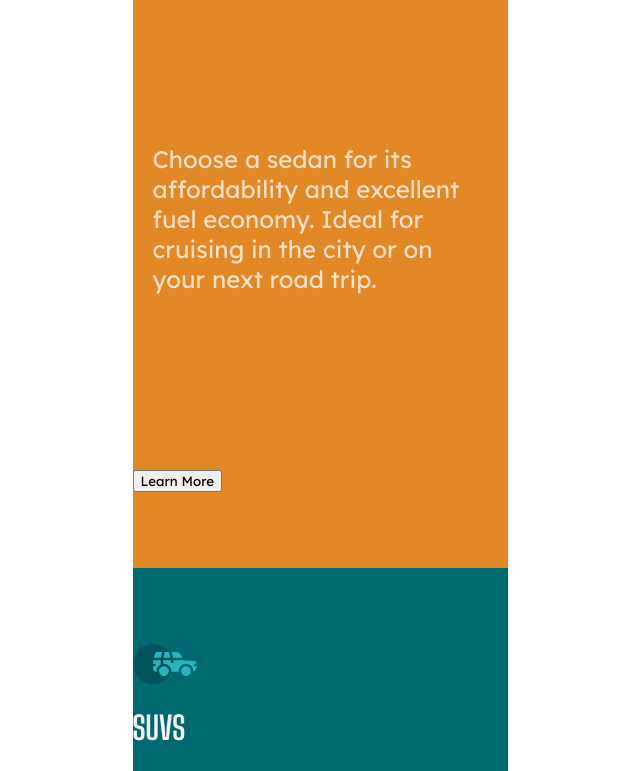
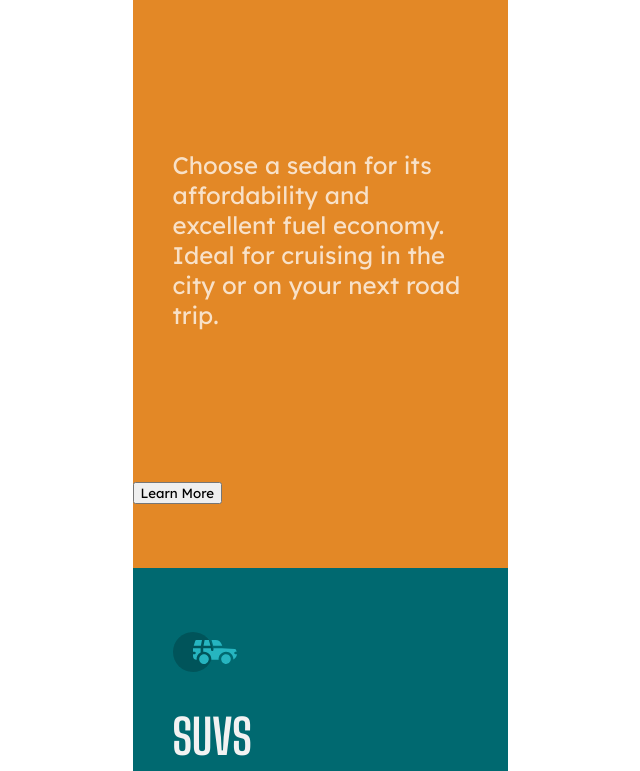
Before and after one commit to LucaBruno170/3-column-preview-card, a plain HTML site: page index.html in a window 1280 px wide. Shown: the part 240-1011 px from the top of the page, without its empty margins (320-960 px from the left). Drawn offline with Linux system fonts and the light colour scheme.

Commit message:
Update styles.css

```diff
--- a/styles.css
+++ b/styles.css
@@ -49,7 +49,7 @@ p, button {
 p {
     color: hsla(0, 0%, 100%, 0.75);
     font-size: 1.5rem;
-    padding: 0 20px;
+    padding: 0 40px;
 }
 
 .icons {
@@ -58,6 +58,10 @@ p {
 
 h1 {
     font-family: 'Big Shoulders Display', cursive;
-    font-size: 2rem;
+    font-size: 3rem;
     color: hsl(0, 0%, 95%);
 }
+
+.heading {
+    padding: 0 40px;
+}
```
